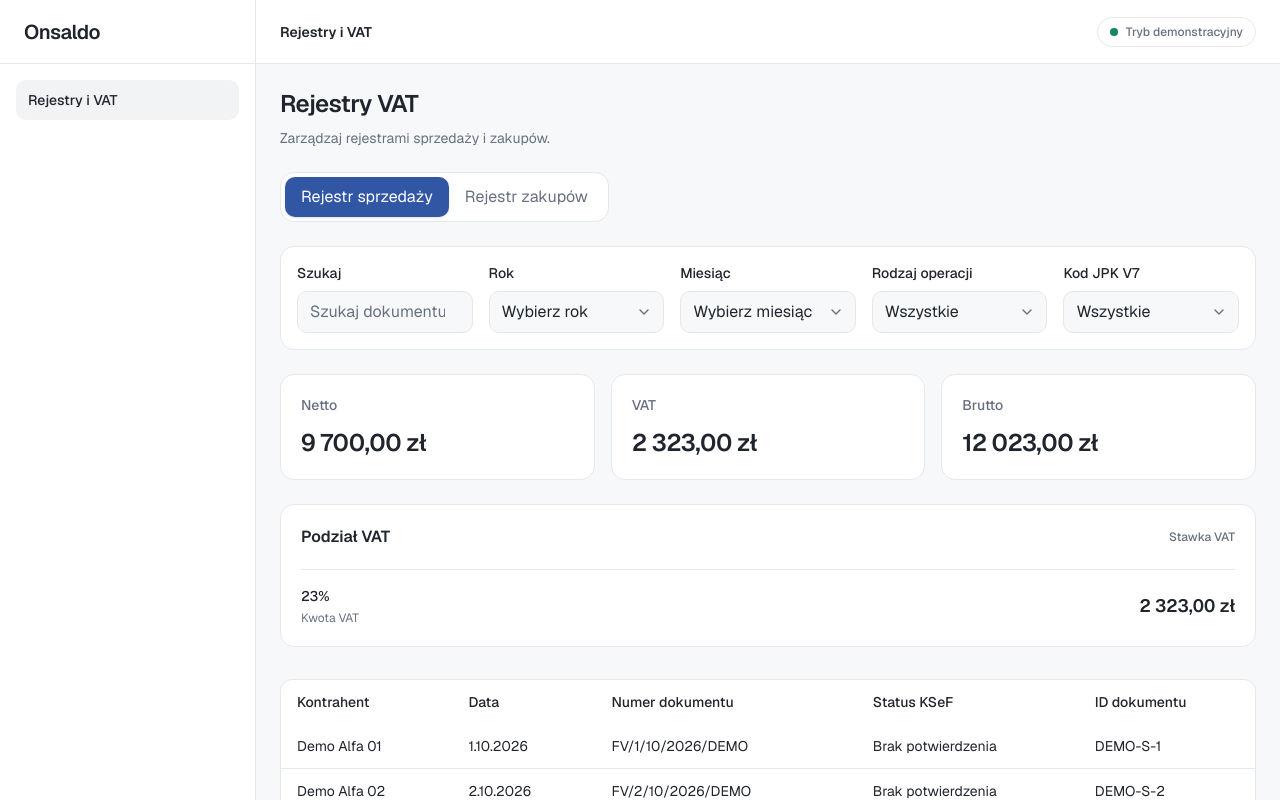
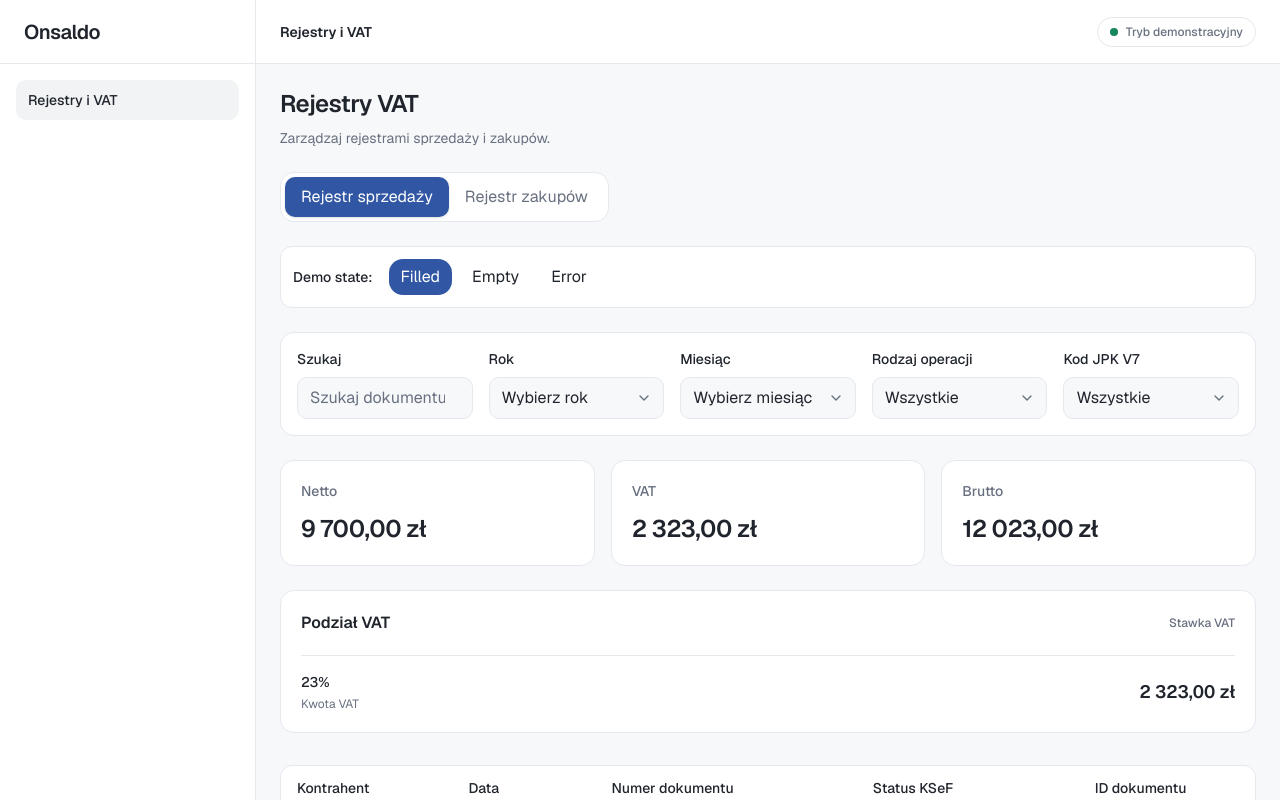
Before and after one commit to mykytapilec/onsaldo-vat-register, a Next.js app: page / in a window 1280 px wide. Shown: the top 800 px of the page. Built offline with nearby package versions, Linux system fonts and the light colour scheme.

Commit message:
feat: add demo states toolbar

```diff
--- a/app/page.tsx
+++ b/app/page.tsx
@@ -14,10 +14,16 @@ import {
 import { SummaryCards } from "@/components/vat-register/summary-cards";
 import { VatBreakdown } from "@/components/vat-register/vat-breakdown";
 import { DocumentsTable } from "@/components/vat-register/documents-table";
+import {
+  DemoStatesToolbar,
+  type DemoState,
+} from "@/components/vat-register/demo-states-toolbar";
 
 export default function Home() {
   const [activeRegister, setActiveRegister] =
     useState<RegisterType>("sales");
+
+  const [demoState, setDemoState] = useState<DemoState>("filled");
 
   const [filters, setFilters] = useState<RegisterFilterValues>({
     search: "",
@@ -48,6 +54,15 @@ export default function Home() {
         {activeRegister === "sales" ? (
           <>
             <div className="mt-6">
+              <DemoStatesToolbar
+                activeState={demoState}
+                onStateChange={setDemoState}
+              />
+            </div>
+
+            {demoState === "filled" ? (
+              <>
+                <div className="mt-6">
                   <RegisterFilters
                     filters={filters}
                     onFiltersChange={setFilters}
@@ -70,6 +85,30 @@ export default function Home() {
                   />
                 </div>
               </>
+            ) : demoState === "empty" ? (
+              <div className="mt-6 rounded-[var(--radius-lg)] border border-[var(--border)] bg-[var(--surface)] p-8 text-center">
+                <h3 className="text-lg font-semibold text-[var(--text-primary)]">
+                  Brak dokumentów
+                </h3>
+                <p className="mt-2 text-sm text-[var(--text-secondary)]">
+                  Nie znaleziono dokumentów w wybranym rejestrze.
+                </p>
+              </div>
+            ) : (
+              <div
+                role="alert"
+                className="mt-6 rounded-[var(--radius-lg)] border border-red-300 bg-red-50 p-6 dark:border-red-900 dark:bg-red-950/30"
+              >
+                <h3 className="text-lg font-semibold text-red-800 dark:text-red-300">
+                  Wystąpił błąd
+                </h3>
+                <p className="mt-2 text-sm text-red-700 dark:text-red-400">
+                  Nie udało się załadować danych rejestru. Spróbuj ponownie
+                  później.
+                </p>
+              </div>
+            )}
+          </>
         ) : (
           <div className="mt-6 rounded-[var(--radius-lg)] border border-[var(--border)] bg-[var(--surface)] p-6">
             <h3 className="text-lg font-semibold text-[var(--foreground)]">
--- /dev/null
+++ b/components/vat-register/demo-states-toolbar.tsx
@@ -0,0 +1,48 @@
+
+"use client";
+
+export type DemoState = "filled" | "empty" | "error";
+
+type DemoStatesToolbarProps = {
+  activeState: DemoState;
+  onStateChange: (state: DemoState) => void;
+};
+
+const states: { value: DemoState; label: string }[] = [
+  { value: "filled", label: "Filled" },
+  { value: "empty", label: "Empty" },
+  { value: "error", label: "Error" },
+];
+
+export function DemoStatesToolbar({
+  activeState,
+  onStateChange,
+}: DemoStatesToolbarProps) {
+  return (
+    <div className="flex flex-wrap items-center gap-2 rounded-xl border border-[var(--border)] bg-[var(--surface)] p-3">
+      <span className="mr-2 text-sm font-medium text-[var(--text-secondary)]">
+        Demo state:
+      </span>
+
+      {states.map((state) => {
+        const isActive = activeState === state.value;
+
+        return (
+          <button
+            key={state.value}
+            type="button"
+            onClick={() => onStateChange(state.value)}
+            aria-pressed={isActive}
+            className={`rounded-lg px-3 py-1.5 text-sm font-medium transition-colors ${
+              isActive
+                ? "bg-[var(--primary)] text-white"
+                : "bg-[var(--surface-muted)] text-[var(--text-secondary)] hover:text-[var(--text-primary)]"
+            }`}
+          >
+            {state.label}
+          </button>
+        );
+      })}
+    </div>
+  );
+}
```
Lines whose indentation alone changed are shown as unchanged.
